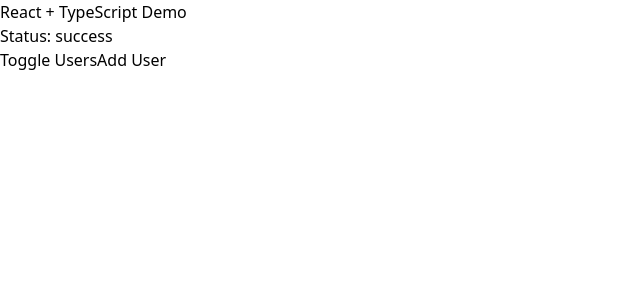
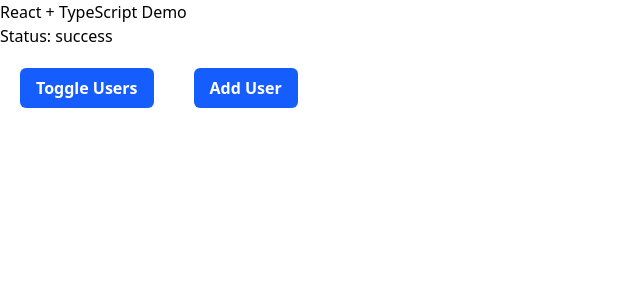
Before and after one commit to NasirSultan/React-Components, a React (Vite) app: page / in a window 1280 px wide. Shown: the top 300 px of the page, without its empty margins (0-640 px from the left). Built offline with nearby package versions, Linux system fonts and the light colour scheme.

Commit message:
TYPE SCREEP

```diff
--- a/src/components/Button.tsx
+++ b/src/components/Button.tsx
@@ -3,11 +3,20 @@ import React from 'react';
 interface ButtonProps {
   label: string;
   onClick: () => void;
-  disabled?: boolean;
 }
 
-const Button: React.FC<ButtonProps> = ({ label, onClick, disabled = false }) => {
-  return <button disabled={disabled} onClick={onClick}>{label}</button>;
+const Button: React.FC<ButtonProps> = ({ label, onClick }) => {
+  return (
+    <button
+      onClick={onClick}
+
+      className={`px-4 py-2 rounded-md font-semibold m-5
+                  text-white bg-blue-600 hover:bg-blue-700
+                  disabled:opacity-50 disabled:cursor-not-allowed transition`}
+    >
+      {label}
+    </button>
+  );
 };
 
 export default Button;
```
